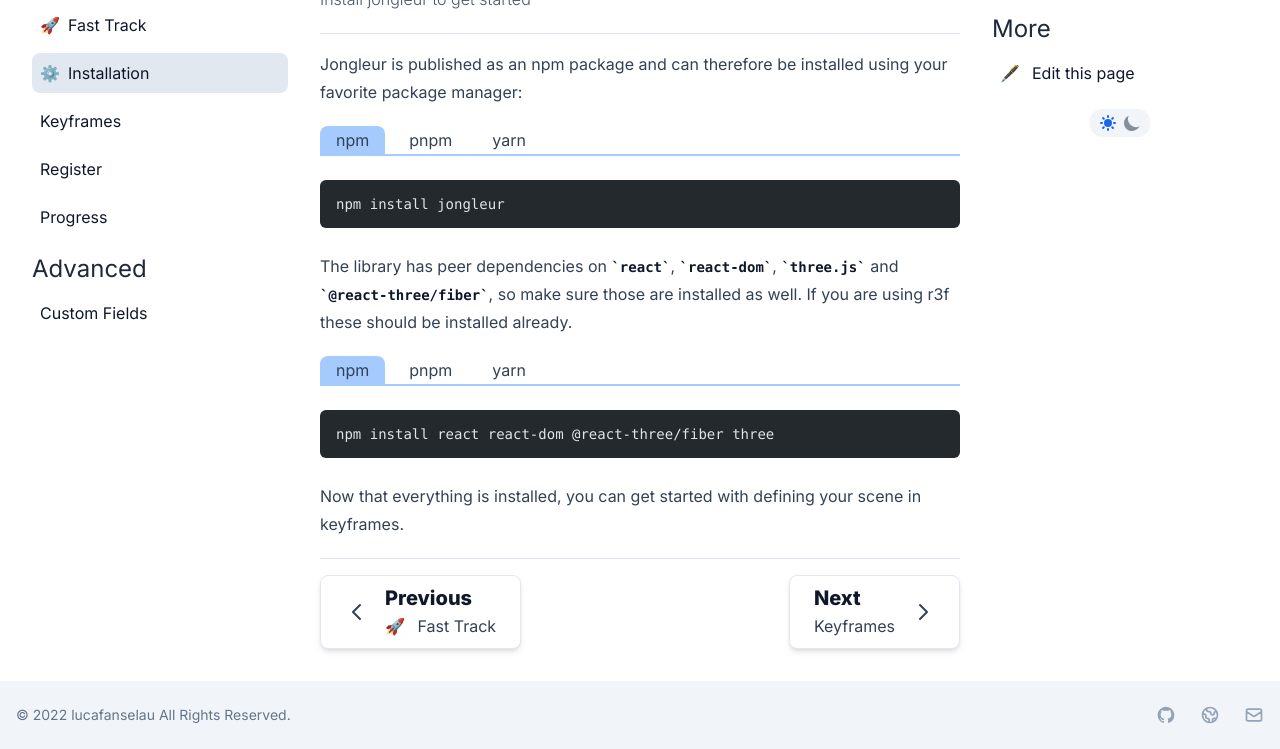
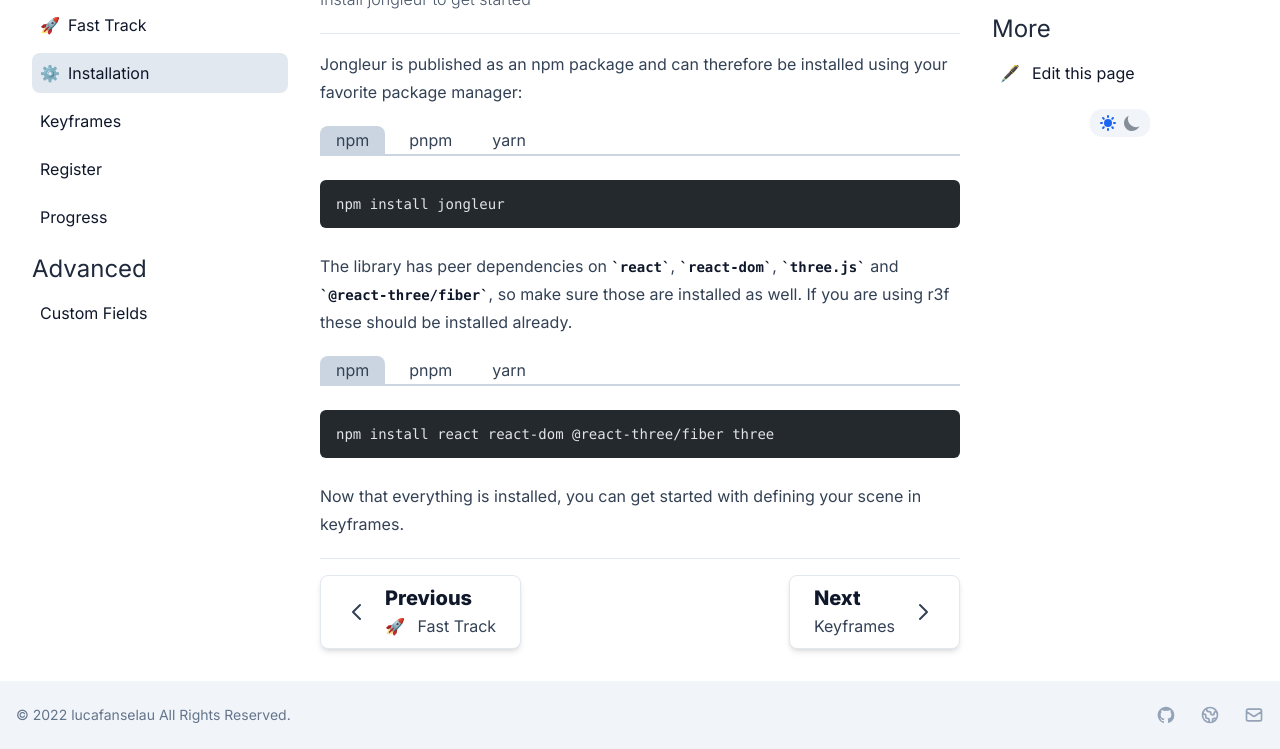
Before and after one commit to lucafanselau/jongleur, an Astro site in the folder apps/documentation/: page /getting-started/installation in a window 1280 px wide. Shown: the part 187-936 px from the top of the page. Built offline with nearby package versions, Linux system fonts and the light colour scheme; Astro itself is replaced by a stand-in of ours; some packages are replaced by stand-ins of ours; code samples lack their colours.

Commit message:
Tone back tabs a bit

```diff
--- a/apps/documentation/src/components/utils/tabs.tsx
+++ b/apps/documentation/src/components/utils/tabs.tsx
@@ -27,12 +27,14 @@ const ReusableTabs: FC<{ tabs: string[]; sharedId: string } & Panels> = ({
   return (
     <Tab.Group selectedIndex={index} onChange={handleChange}>
       <Tab.List
-        className={"border-b-2 border-blue-300 dark:border-blue-700  space-x-2"}
+        className={
+          "border-b-2 border-slate-300 dark:border-slate-600  space-x-2"
+        }
       >
         {tabs.map((t) => (
           <Tab
             className={
-              "ui-selected:!bg-blue-300 dark:ui-selected:!bg-blue-700 hover:bg-slate-200 hover:dark:bg-slate-700 rounded-t-lg !outline-none px-4 px-4"
+              "ui-selected:!bg-slate-300 dark:ui-selected:!bg-slate-600 hover:bg-slate-200 hover:dark:bg-slate-800 rounded-t-lg !outline-none px-4 px-4"
             }
             key={t}
           >
```
